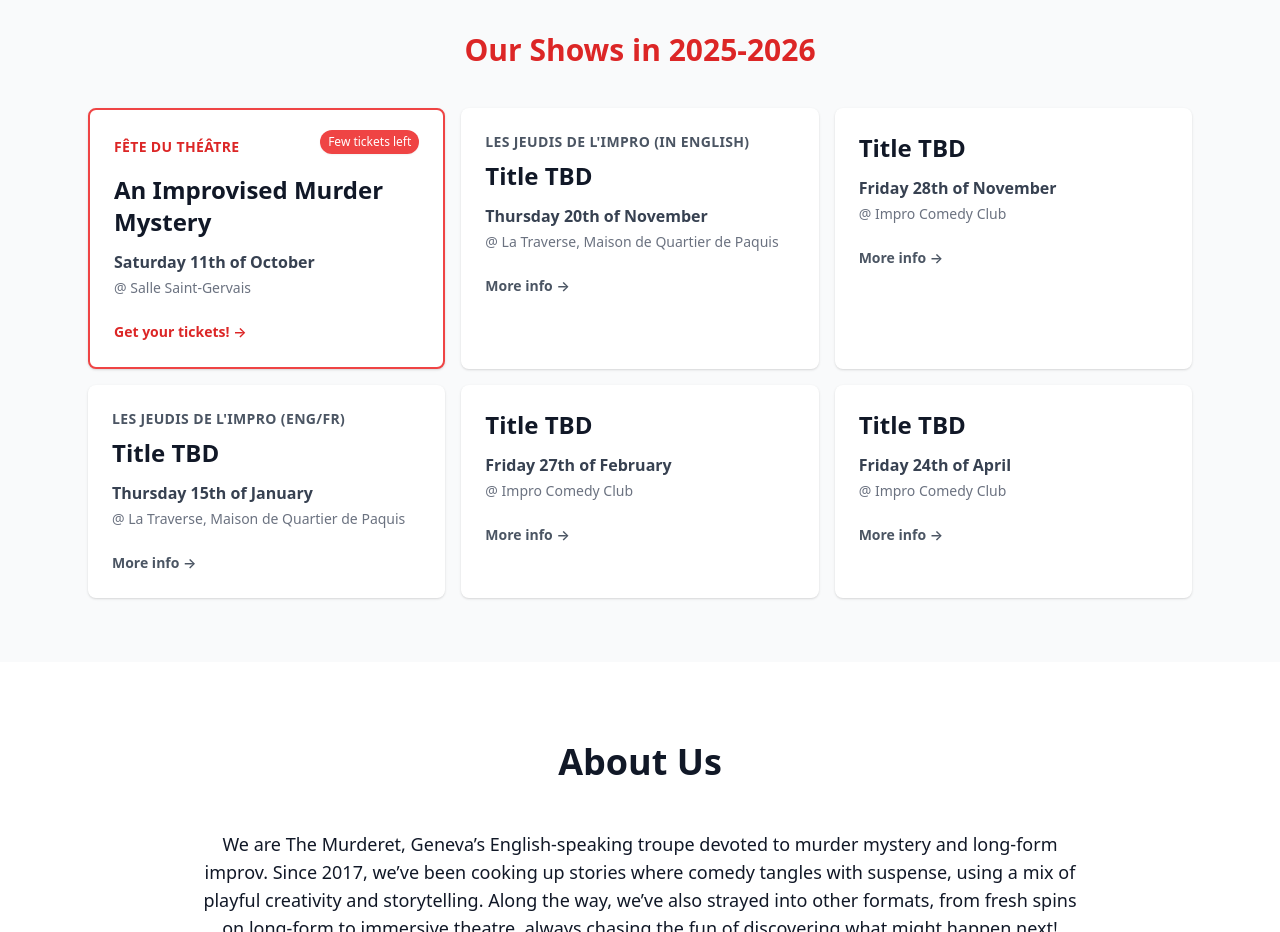
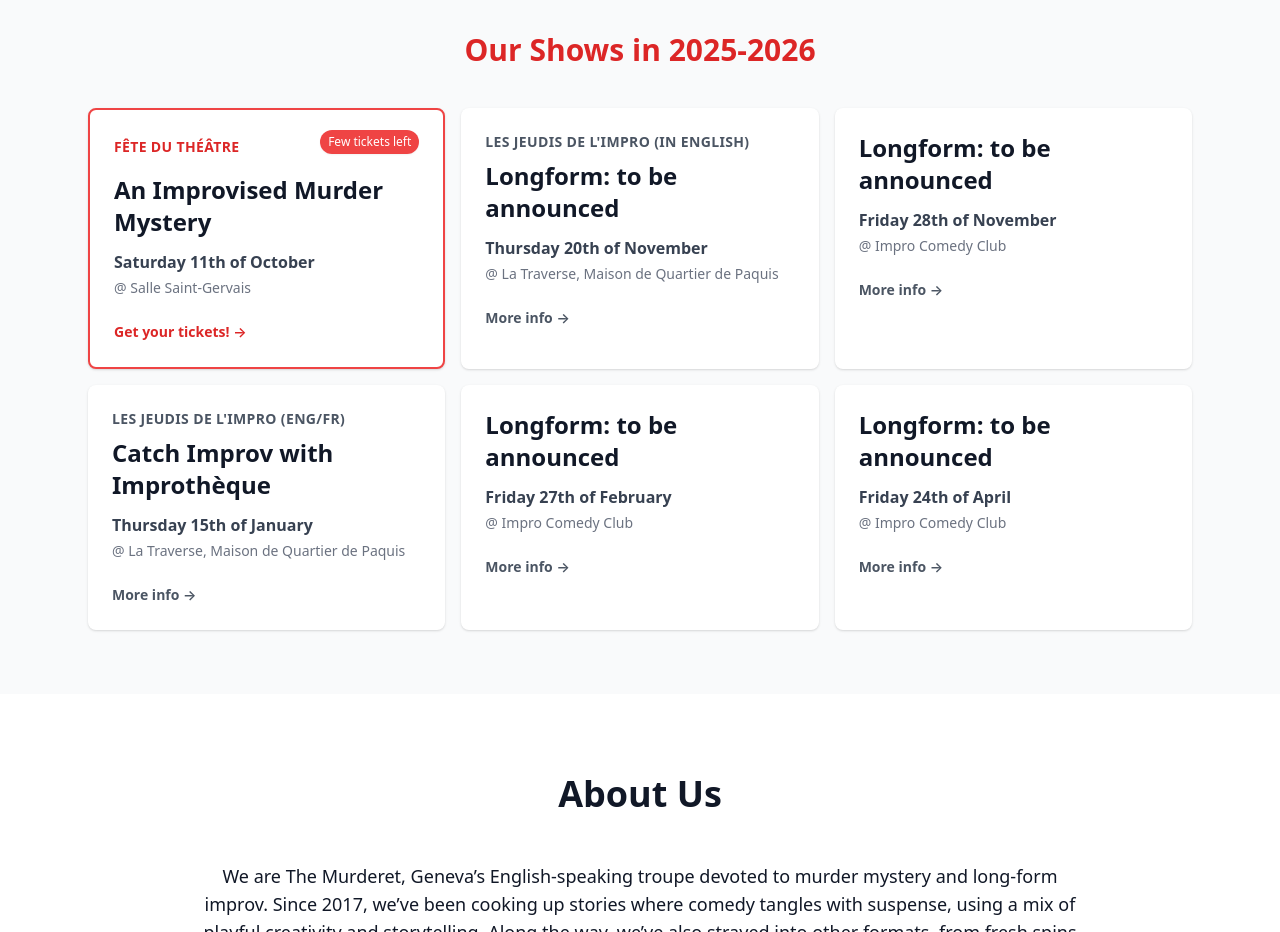
Before and after one commit to themurderet/themurderet.github.io, a plain HTML site: page index.html in a window 1280 px wide. Shown: the part 1020-1952 px from the top of the page. Drawn offline with nearby package versions, Linux system fonts and the light colour scheme.

Commit message:
Update index.html

```diff
--- a/index.html
+++ b/index.html
@@ -90,7 +90,6 @@ header {
 
 
 
-
 <!-- Header -->
 <header class="flex justify-between items-center px-8 py-1 shadow">
   <div class="flex items-center space-x-3">
@@ -157,7 +156,7 @@ header {
   <p class="text-sm text-gray-600 font-semibold uppercase tracking-wide mb-2">Les Jeudis de l'Impro (in English)</p>
 
   <!-- Show title -->
-  <h4 class="font-bold text-2xl mb-3">Title TBD</h4>
+  <h4 class="font-bold text-2xl mb-3">Longform: to be announced</h4>
 
   <!-- Date + location -->
   <p class="text-gray-700 font-semibold mb-1">Thursday 20th of November</p>
@@ -172,7 +171,7 @@ header {
    class="show-card block p-6 bg-white rounded-lg shadow hover:shadow-lg transform hover:scale-105 transition duration-300">
 
   <!-- Show title -->
-  <h4 class="font-bold text-2xl mb-3">Title TBD</h4>
+  <h4 class="font-bold text-2xl mb-3">Longform: to be announced</h4>
 
   <!-- Date + location -->
   <p class="text-gray-700 font-semibold mb-1">Friday 28th of November</p>
@@ -189,7 +188,7 @@ header {
   <p class="text-sm text-gray-600 font-semibold uppercase tracking-wide mb-2">Les Jeudis de l'Impro (Eng/Fr)</p>
 
   <!-- Show title -->
-  <h4 class="font-bold text-2xl mb-3">Title TBD</h4>
+  <h4 class="font-bold text-2xl mb-3">Catch Improv with Improthèque</h4>
 
   <!-- Date + location -->
   <p class="text-gray-700 font-semibold mb-1">Thursday 15th of January</p>
@@ -203,7 +202,7 @@ header {
    class="show-card block p-6 bg-white rounded-lg shadow hover:shadow-lg transform hover:scale-105 transition duration-300">
 
   <!-- Show title -->
-  <h4 class="font-bold text-2xl mb-3">Title TBD</h4>
+  <h4 class="font-bold text-2xl mb-3">Longform: to be announced</h4>
 
   <!-- Date + location -->
   <p class="text-gray-700 font-semibold mb-1">Friday 27th of February</p>
@@ -217,7 +216,7 @@ header {
    class="show-card block p-6 bg-white rounded-lg shadow hover:shadow-lg transform hover:scale-105 transition duration-300">
 
   <!-- Show title -->
-  <h4 class="font-bold text-2xl mb-3">Title TBD</h4>
+  <h4 class="font-bold text-2xl mb-3">Longform: to be announced</h4>
 
   <!-- Date + location -->
   <p class="text-gray-700 font-semibold mb-1">Friday 24th of April</p>
```
